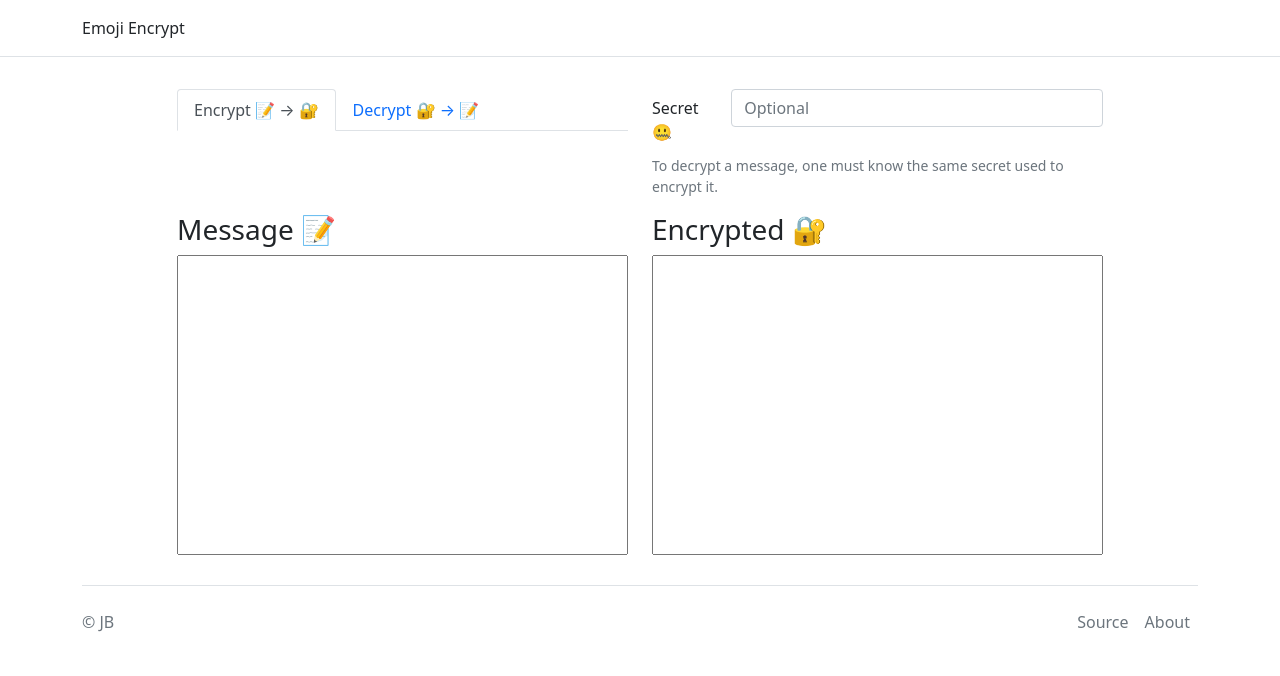
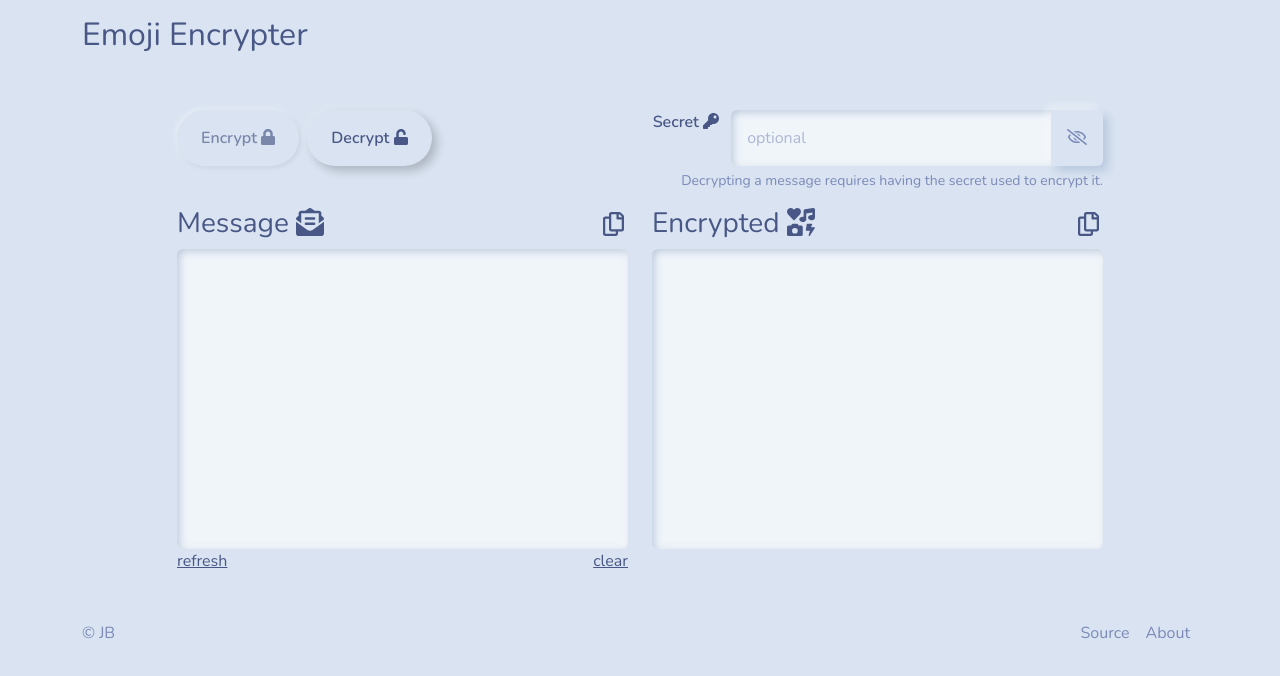
Before and after one commit to jebritton/emoji-encrypt, an Angular app: page /home in a window 1280 px wide. Shown: the top 676 px of the page. Built offline with nearby package versions, Linux system fonts and the light colour scheme.

Commit message:
UI Refresh

```diff
--- a/src/app/app.component.html
+++ b/src/app/app.component.html
@@ -1,9 +1,12 @@
+<!-- SITE HEADER -->
+
 <header class="p-3 mb-3 border-bottom">
   <div class="container">
     <div class="d-flex flex-wrap align-items-center justify-content-center justify-content-lg-start">
       <a href="/home" class="d-flex align-items-center mb-2 mb-lg-0 text-dark text-decoration-none">
-        Emoji Encrypt
+        <h2>Emoji Encrypter </h2>
       </a>
+      <!-- <span class="h6 p-2 mb-3 ms-2 badge rounded-pill bg-dark">beta</span> -->
       <!-- <ul class="nav col-12 col-lg-auto me-lg-auto mb-2 justify-content-center mb-md-0">
         <li><a href="#" class="nav-link px-2 link-secondary">Overview</a></li>
         <li><a href="#" class="nav-link px-2 link-dark">Inventory</a></li>
@@ -15,23 +18,25 @@
 </header>
 
 
+<!-- MAIN SITE BODY -->
 <div class="container">
 
   <router-outlet></router-outlet>
 
 </div>
 
+<!-- SITE FOOTER -->
 <div class="container">
   <footer class="d-flex flex-wrap justify-content-between align-items-center py-3 my-4 border-top">
-    <p class="col-md-4 mb-0 text-muted">&copy; JB</p>
+    <p class="col-md-4 mb-0">&copy; JB</p>
 
     <a href="/" class="col-md-4 d-flex align-items-center justify-content-center mb-3 mb-md-0 me-md-auto link-dark text-decoration-none">
       <svg class="bi me-2" width="40" height="32"><use xlink:href="#bootstrap"/></svg>
     </a>
 
     <ul class="nav col-md-4 justify-content-end">
-      <li class="nav-item"><a href="#" class="nav-link px-2 text-muted">Source</a></li>
-      <li class="nav-item"><a href="#" class="nav-link px-2 text-muted">About</a></li>
+      <li class="nav-item"><a href="#" class="nav-link px-2">Source</a></li>
+      <li class="nav-item"><a href="#" class="nav-link px-2">About</a></li>
     </ul>
   </footer>
 </div>
--- a/src/app/app.module.ts
+++ b/src/app/app.module.ts
@@ -6,6 +6,9 @@ import { AppRoutingModule } from './app-routing.module';
 import { AppComponent } from './app.component';
 
 import { ConverterComponent } from './converter/converter.component';
+
+import { ClipboardModule } from '@angular/cdk/clipboard';
+import { FontAwesomeModule } from '@fortawesome/angular-fontawesome';
 
 @NgModule({
   declarations: [
@@ -17,6 +20,8 @@ import { ConverterComponent } from './converter/converter.component';
     AppRoutingModule,
     FormsModule,
     ReactiveFormsModule,
+    ClipboardModule,
+    FontAwesomeModule
   ],
   providers: [],
   bootstrap: [AppComponent]
--- a/src/app/converter/converter.component.html
+++ b/src/app/converter/converter.component.html
@@ -1,27 +1,48 @@
-
 <form [formGroup]="secretForm" autocomplete="off">
 
 <div class="row my-3 justify-content-center">
-  <div class="col-lg-5 mt-3">
-    <!-- <button class="btn btn-outline-secondary" (click)="toggleMode()">{{isEncryptMode() ? "encrypt" : "decrypt"}}</button> -->
-    <ul class="nav nav-tabs">
+  <div class="col-lg-5 mt-3 d-flex justify-content-center justify-content-lg-start">
+    <div>
+      <button class="btn btn-outline-secondary important-text" [class]="isEncryptMode() ? 'disabled' : ''" (click)="toggleMode()" type="button">
+        Encrypt <fa-icon [icon]="faLock"></fa-icon>
+      </button>
+    </div>
+    <div>
+      <button class="btn btn-outline-secondary mx-2 important-text" [class]="isDecryptMode() ? 'disabled' : ''" (click)="toggleMode()" type="button">
+        Decrypt <fa-icon [icon]="faUnlock"></fa-icon>
+      </button>
+    </div>
+    <!-- <div class="btn-group" role="group" aria-label="Basic radio toggle button group">
+      <input type="radio" class="btn-check" name="btnradio" id="btnradio1" autocomplete="off" [checked]="isEncryptMode()" (change)="toggleMode()">
+      <label class="btn btn-outline-primary" for="btnradio1">Encrypt 📝 → 🔐</label>
+      <input type="radio" class="btn-check" name="btnradio" id="btnradio2" autocomplete="off" [checked]="isDecryptMode()" (change)="toggleMode()">
+      <label class="btn btn-outline-primary" for="btnradio2">Decrypt 🔐 → 📝</label>
+    </div> -->
+    <!-- <ul class="nav nav-tabs">
       <li class="nav-item">
         <button class="nav-link" [class]="isEncryptMode() ? 'active' : ''" (click)="setEncrypt()">Encrypt 📝 → 🔐</button>
       </li>
       <li class="nav-item">
         <button class="nav-link" [class]="isDecryptMode() ? 'active' : ''" (click)="setDecrypt()">Decrypt 🔐 → 📝</button>
       </li>
-    </ul>
+    </ul> -->
   </div>
   <div class="col-lg-5 mt-3">
     <div class="form-group row">
-      <label for="secret" class="col-sm-2 col-form-label text-right">Secret 🤐</label>
-      <div class="col-sm-10">
-        <input formControlName="secret" type="text" class="form-control" id="secret" placeholder="Optional" name="secret">
+      <label for="secret" class="col-lg-2 col-form-label text-lg-end text-lg important-text pb-1 secret me-0 pe-0">Secret <fa-icon [icon]="faKey"></fa-icon></label>
+      <div class="col-lg-10">
+        <div class="input-group">
+          <input formControlName="secret" [type]="showSecret ? 'text': 'password'" class="form-control py-3 px-3" id="secret" placeholder="optional" name="secret">
+          <div class="input-group-append">
+            <button class="btn btn-primary input-button px-3" type="button" (click)="toggleShowSecret()">
+              <fa-icon [icon]="showSecret ? faEyeSlash : faEye"></fa-icon>
+            </button>
+          </div>
+        </div>
       </div>
     </div>
-    <div class="d-flex justify-content-end mt-1">
-      <small class="text-muted">To decrypt a message, one must know the same secret used to encrypt it.</small>
+    <div class="d-flex justify-content-center  justify-content-lg-end mt-1">
+      <small class="">Decrypting a message requires having the secret used to encrypt it.</small>
     </div>
   </div>
 </div>
@@ -29,17 +50,40 @@
 </form>
 
   <div class="row convert-row justify-content-center my-3" [class]="isEncryptMode() ? 'flex-row' : 'flex-row-reverse' ">
-    <div class="col-5">
+    <div class="col-lg-5 col-6">
       <form [formGroup]="plainTextForm" autocomplete="off">
-        <h3 class="text-label">Message 📝</h3>
-        <textarea formControlName="plainText" class="convert-text w-100" name="plainText" [readonly]="isDecryptMode()"></textarea>
+        <div class="d-flex justify-content-between">
+          <h3 class="text-label">Message <fa-icon [icon]="faEnvelopeOpenText"></fa-icon></h3>
+          <div class="d-flex align-items-center h-100">
+            <div *ngIf="plainCopied" class="important-text" style="margin-right: 0.4em;">Copied!</div>
+            <a type="button" class=" p-1 rounded mb-1" (click)="copyText('plainText')">
+              <h4 class="m-0 p-0"><fa-icon [icon]="plainCopied ? faCopySolid : faCopy"></fa-icon></h4>
+            </a>
+          </div>
+        </div>
+        <textarea formControlName="plainText" class="form-control convert-text w-100" name="plainText" [readonly]="isDecryptMode()"
+          [ngClass]="{ 'is-invalid': (isInvalidInput && isDecryptMode()), 'is-valid': (decodedSuccess && isDecryptMode()) }" ></textarea>
+        <div *ngIf="(isInvalidInput && isDecryptMode())" class="invalid-feedback">{{invalidMessage}}</div>
+        <a *ngIf="isEncryptMode()" type="button" class="float-start card-link" (click)="update()">refresh</a>
+        <a *ngIf="isEncryptMode()" type="button" class="float-end card-link" (click)="clearPlainText()"> clear</a>
       </form>
     </div>
 
-    <div class="col-5">
+    <div class="col-lg-5 col-6">
       <form [formGroup]="emojiTextForm" autocomplete="off">
-        <h3 class="text-label">Encrypted 🔐</h3>
-        <textarea formControlName="emojiText" class="convert-text w-100" name="emojiText" [readonly]="isEncryptMode()"></textarea>
+        <div class="d-flex justify-content-between">
+          <h3 class="text-label">Encrypted <fa-icon [icon]="faIcons"></fa-icon></h3>
+          <div class="d-flex align-items-center h-100">
+            <div *ngIf="emojiCopied" class="important-text" style="margin-right: 0.4em;">Copied!</div>
+            <a type="button" class=" p-1 rounded mb-1" (click)="copyText('emojiText')">
+              <h4 class="m-0 p-0"><fa-icon [icon]="emojiCopied ? faCopySolid : faCopy"></fa-icon></h4>
+            </a>
+          </div>
+        </div>
+        <textarea formControlName="emojiText" class="form-control convert-text w-100" name="emojiText" [readonly]="isEncryptMode()"
+          [class]="(isInvalidInput && isEncryptMode()) ? 'is-invalid' : ''"></textarea>
+        <div *ngIf="(isInvalidInput && isEncryptMode())" class="invalid-feedback">{{invalidMessage}}</div>
+        <a *ngIf="isDecryptMode()" type="button" class="float-end card-link" (click)="clearEmojiText()">clear</a>
       </form>
     </div>
   </div>
--- a/src/app/converter/converter.component.scss
+++ b/src/app/converter/converter.component.scss
@@ -8,3 +8,21 @@
   width: 100%;
   white-space: nowrap;
 }
+
+// based on bootswatch
+.important-text {
+  color: #485785;
+}
+
+.input-button {
+  border-top-left-radius: 0;
+  border-bottom-left-radius: 0;
+  // border-top-left-radius: 50rem;
+  // border-bottom-left-radius: 50rem;
+  border-top-right-radius: 0;
+  border-bottom-right-radius: 0;
+}
+
+.secret {
+  white-space: nowrap;
+}
--- a/src/app/converter/converter.component.ts
+++ b/src/app/converter/converter.component.ts
@@ -4,6 +4,10 @@ import { filter, from, Observable, Subject, tap } from 'rxjs';
 import * as CryptoJS from 'crypto-js';
 import * as emoji from 'node-emoji';
 // import * as niceware from 'niceware';
+import { Clipboard } from '@angular/cdk/clipboard'
+import { faEraser, faIcons, faKeyboard, faKey, faLock, faUnlock, faCopy as faCopySolid, faEnvelopeOpenText } from '@fortawesome/free-solid-svg-icons';
+import { faCopy, faEye, faEyeSlash } from '@fortawesome/free-regular-svg-icons';
+// import { } from '@fortawesome/free-brands-svg-icons';
 
 @Component({
   selector: 'app-converter',
@@ -24,7 +28,31 @@ export class ConverterComponent implements OnInit, AfterViewInit {
   emojiWords: string[];
   emojiIndexMap: Map<string, number> = new Map<string, number>();
 
-  constructor() {
+  decodedSuccess: boolean = false;
+  isInvalidInput: boolean = false;
+  invalidMessage: string = "";
+
+  showSecret: boolean = true;
+
+  // icons
+  faCopy = faCopy;
+  faCopySolid = faCopySolid;
+  faEye = faEye;
+  faEyeSlash = faEyeSlash;
+  faKey = faKey;
+  faLock = faLock;
+  faUnlock = faUnlock;
+  faIcons = faIcons;
+  faKeyboard = faKeyboard;
+  faEnvelopeOpenText = faEnvelopeOpenText;
+  faEraser = faEraser;
+
+  plainCopied = false;
+  emojiCopied = false;
+
+  constructor(
+    private clipboard: Clipboard
+  ) {
     // create 3 forms to monitor separately
     this.secretForm = new FormGroup({
       secret: new FormControl()
@@ -36,12 +64,14 @@ export class ConverterComponent implements OnInit, AfterViewInit {
       emojiText: new FormControl()
     });
     // create Emoji array and map
-    this.emojiArray = EMOJIS.sort().slice(0, 36); // 36 distinct characters
+    // this.emojiArray = EMOJIS.sort().slice(0, 36); // 36 distinct characters
+    this.emojiArray = EMOJIS.slice(0, 36); // 36 distinct characters
     const emojiStr = this.emojiArray.join("");
     this.emojiWords = this.makeEmojiWords(emojiStr);
     for (let i = 0; i < this.emojiWords.length; i++) {
       this.emojiIndexMap.set(this.emojiWords[i], i);
     }
+    const s = ":"+this.emojiWords.join("::")+":"
   }
 
   ngOnInit(): void {
@@ -53,11 +83,7 @@ export class ConverterComponent implements OnInit, AfterViewInit {
       tap(form => this.secret = form['secret'].trim())
     ).subscribe(
       (form: any) => {
-        // console.log(form);
-        if (this.isEncryptMode())
-          this.encrypt();
-        else
-          this.decrypt();
+        this.update();
       }
     )
     this.plainTextForm.valueChanges.pipe(
@@ -65,7 +91,6 @@ export class ConverterComponent implements OnInit, AfterViewInit {
       tap(form => this.plainText = form['plainText']),
     ).subscribe(
       (form: any) => {
-        // console.log(form);
         this.encrypt();
       }
     );
@@ -74,15 +99,21 @@ export class ConverterComponent implements OnInit, AfterViewInit {
       tap(form => this.emojiText = form['emojiText']),
     ).subscribe(
       (form: any) => {
-        // console.log(form);
         this.decrypt();
       }
     );
   }
 
   encrypt() {
+    this.resetInvalid();
     if (this.plainText.length > 0) {
-      this.emojiText = this.plainTextToEmoji(this.plainText);
+      try {
+        this.emojiText = this.plainTextToEmoji(this.plainText);
+      } catch {
+        this.emojiText = "";
+        this.isInvalidInput = true;
+        this.invalidMessage = "This message could not be encrypted.";
+      }
     } else {
       this.emojiText = "";
     }
@@ -90,8 +121,15 @@ export class ConverterComponent implements OnInit, AfterViewInit {
   }
 
   decrypt() {
+    this.resetInvalid();
     if (this.emojiText.length > 0) {
-      this.plainText = this.emojiToPlainText(this.emojiText);
+      try {
+        this.plainText = this.emojiToPlainText(this.emojiText);
+      } catch {
+        this.plainText = "";
+        this.isInvalidInput = true;
+        this.invalidMessage = "Invalid emoji cipher.";
+      }
     } else {
       this.plainText = "";
     }
@@ -99,7 +137,10 @@ export class ConverterComponent implements OnInit, AfterViewInit {
   }
 
   plainTextToEmoji(plainText: string) {
-    const cipherStr = this.encryptPlainText(plainText)
+    let cipherStr = this.encryptPlainText(plainText);
+    console.log(cipherStr)
+    cipherStr = cipherStr.substring(10); // remove "Salted__"
+    console.log(cipherStr)
     const baseEncoded = this.cipherToEncoded(cipherStr);
     let cipherEmoji = "";
     baseEncoded.forEach((code: string) => {
@@ -112,16 +153,17 @@ export class ConverterComponent implements OnInit, AfterViewInit {
 
   emojiToPlainText(emojiText: string): string {
     let emojiWords = this.makeEmojiWords(emojiText)
-    if (emojiWords.length % 2 != 0)
-      return "invalid cipher";
     let baseEncoded = [];
     for (let i = 0; i < emojiWords.length; i = i + 2) {
       const char1 = this.indexToChar( this.emojiWordToIndex(emojiWords[i]) );
       const char2 = this.indexToChar( this.emojiWordToIndex(emojiWords[i+1]) );
       baseEncoded.push(char1 + char2)
     }
-    const cipher = this.encodedToCipher(baseEncoded);
-    const decrypted = this.decryptCipherText(cipher);
+    let cipherStr = this.encodedToCipher(baseEncoded);
+    console.log(cipherStr)
+    cipherStr = btoa("Salted__").slice(0, 10) + cipherStr
+    console.log(cipherStr)
+    const decrypted = this.decryptCipherText(cipherStr);
     return decrypted;
   }
 
@@ -132,9 +174,13 @@ export class ConverterComponent implements OnInit, AfterViewInit {
   decryptCipherText(cipherText: string) {
     const decryptData = CryptoJS.AES.decrypt(cipherText, this.secret)
     const decryptedStr = decryptData.toString(CryptoJS.enc.Utf8);
-    if (decryptedStr.length > 0)
-      return decryptedStr;
-    return "invalid cipher dec"
+    if (decryptedStr.length == 0) {
+      this.isInvalidInput = true;
+      this.invalidMessage = "Invalid emoji cipher."
+      return "";
+    }
+    this.decodedSuccess = true;
+    return decryptedStr;
   }
 
   isEncryptMode() {
@@ -147,6 +193,8 @@ export class ConverterComponent implements OnInit, AfterViewInit {
 
   toggleMode() {
     this.mode = this.isEncryptMode() ? Mode.decrypt : Mode.encrypt;
+    // this.resetInvalid();
+    this.update();
   }
 
   setEncrypt() {
@@ -201,6 +249,55 @@ export class ConverterComponent implements OnInit, AfterViewInit {
     return emojiWords;
   }
 
+  resetInvalid() {
+    this.decodedSuccess = false;
+    this.isInvalidInput = false;
+    this.invalidMessage = "";
+  }
+
+  update() {
+    if (this.isEncryptMode())
+      this.encrypt();
+    else
+      this.decrypt();
+  }
+
+  toggleShowSecret() {
+    this.showSecret = !this.showSecret;
+  }
+
+  copyText(field: string) {
+    const toCopy = field == 'plainText' ? this.plainText : this.emojiText;
+    if (toCopy.length == 0)
+      return;
+    const pending = this.clipboard.beginCopy(toCopy);
+    let remainingAttempts = 3;
+    const attempt = () => {
+      const result = pending.copy();
+      if (!result && --remainingAttempts) {
+        setTimeout(attempt);
+      } else {
+        if (field == 'plainText') {
+          this.plainCopied = true;
+          setTimeout(() => this.plainCopied = false, 1500)
+        } else {
+          this.emojiCopied = true;
+          setTimeout(() => this.emojiCopied = false, 1500)
+        }
+        pending.destroy();
+      }
+    };
+    attempt();
+  }
+
+  clearPlainText() {
+    this.plainTextForm.controls['plainText']?.setValue("");
+  }
+
+  clearEmojiText() {
+    this.emojiTextForm.controls['emojiText']?.setValue("");
+  }
+
 }
 
 // emoji format
@@ -214,37 +311,32 @@ export enum Mode {
 }
 
 export const EMOJIS = [
-  "🥺",
-  "🐖",
-  "👼",
-  // "👼🏽",
+  "🐖", // not common (0)
+  "❤️", //  common (1), which appears a lot in base 36
+  "🥺", // common
   "🍯",
   "🌿",
   "👫",
-  // "👩🏽‍🤝‍👨🏼",
   "🤠",
   "👩‍🌾",
-  // "👩🏽‍🌾",
-  "🐑",
+  "⭐️",
   "🍓",
   "🤤",
-  "❤️",
+  "👼",
   "❣️",
   "😚",
   "🤧",
   "😍",
-  "🤟",
-  // "🤟🏽",
+  "🌳",
   "🥳",
-  "⭐️",
+  "🐑",
   "😭",
   "🤩",
   "🪴",
   "🌹",
   "🤍",
-  // "🖤",
   "💖",
-  "🌳",
+  "🤟",
   "🍃",
   "🍂",
   "🌷",
@@ -253,10 +345,16 @@ export const EMOJIS = [
   "🌸",
   "🌼",
   "🍄",
-  // "💙",
-  "🧡",
   "💛",
+  "🐷", // index 35, the 36th element
+  // "👩🏽‍🤝‍👨🏼",
+  // "👩🏽‍🌾",
+  // "🤟🏽",
+  // "🖤",
+  // "🧡",
   // "💚",
   // "💜",
   // "🤎",
+  // "💙",
+  // "👼🏽",
 ]
--- a/src/styles.scss
+++ b/src/styles.scss
@@ -1,7 +1,9 @@
 /* You can add global styles to this file, and also import other style files */
 
 /* Importing Bootstrap SCSS file. */
-@import "~bootstrap/scss/bootstrap";
 
-/* Importing Datepicker SCSS file. */
-// @import "node_modules/ngx-bootstrap/datepicker/bs-datepicker";
+@import "../node_modules/bootstrap/scss/functions";
+@import "../node_modules/bootstrap/scss/variables";
+
+// @import "../node_modules/bootstrap/scss/bootstrap";
+@import "../node_modules/bootswatch/dist/morph/bootstrap.min.css";
```
Also changed, not shown: package.json (+7 -0 lines), 1 other file (tests, documents, lock files or other folders).
